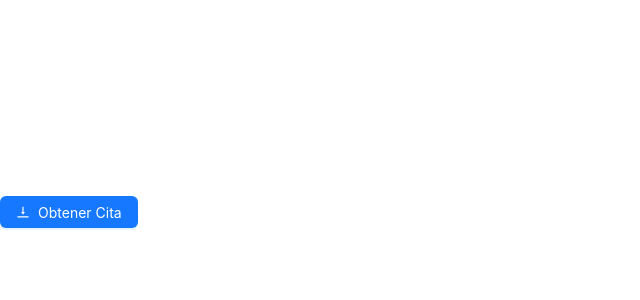
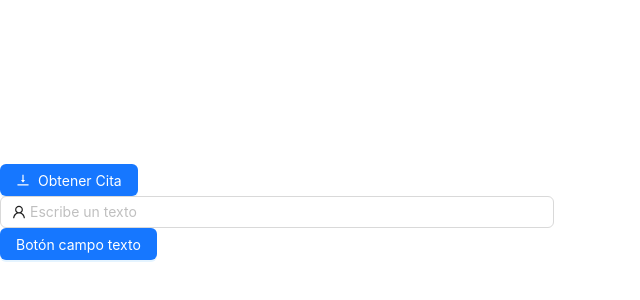
Before and after one commit to cigotete/react-antd-components-demos, a React (Vite) app: page / in a window 1280 px wide. Shown: the part 188-488 px from the top of the page, without its empty margins (0-640 px from the left). Built offline with nearby package versions, Linux system fonts and the light colour scheme.

Commit message:
Created Antd Input component demo.

```diff
--- a/src/App.jsx
+++ b/src/App.jsx
@@ -1,9 +1,13 @@
-import { DemoButton } from "./componentsDemo";
+import {
+  DemoButton,
+  DemoInput,
+} from "./componentsDemo";
 export function App() {
 
   return (
     <>
       <DemoButton />
+      <DemoInput />
     </>
   );
 }
--- /dev/null
+++ b/src/componentsDemo/DemoInput.jsx
@@ -0,0 +1,33 @@
+import { useState } from 'react';
+import { Input, Button } from 'antd';
+import { UserOutlined } from '@ant-design/icons';
+
+export const DemoInput = () => {
+
+  const [inputText, setInputText] = useState('');
+  const [buttonText, setButtonText] = useState('Botón campo texto');
+
+  const handleInputChange = (e) => {
+    setInputText(e.target.value);
+  };
+
+  const handleButtonClick = () => {
+    setButtonText(inputText);
+  };
+
+  return (
+    <>
+      <Input
+        placeholder="Escribe un texto"
+        value={inputText}
+        onChange={handleInputChange}
+        prefix={<UserOutlined />}
+      />
+      <Button
+      type="primary"
+      onClick={handleButtonClick}>
+        {buttonText}
+      </Button>
+    </>
+  );
+};
--- a/src/componentsDemo/index.js
+++ b/src/componentsDemo/index.js
@@ -1 +1,2 @@
 export * from './DemoButton';
+export * from './DemoInput';
```
